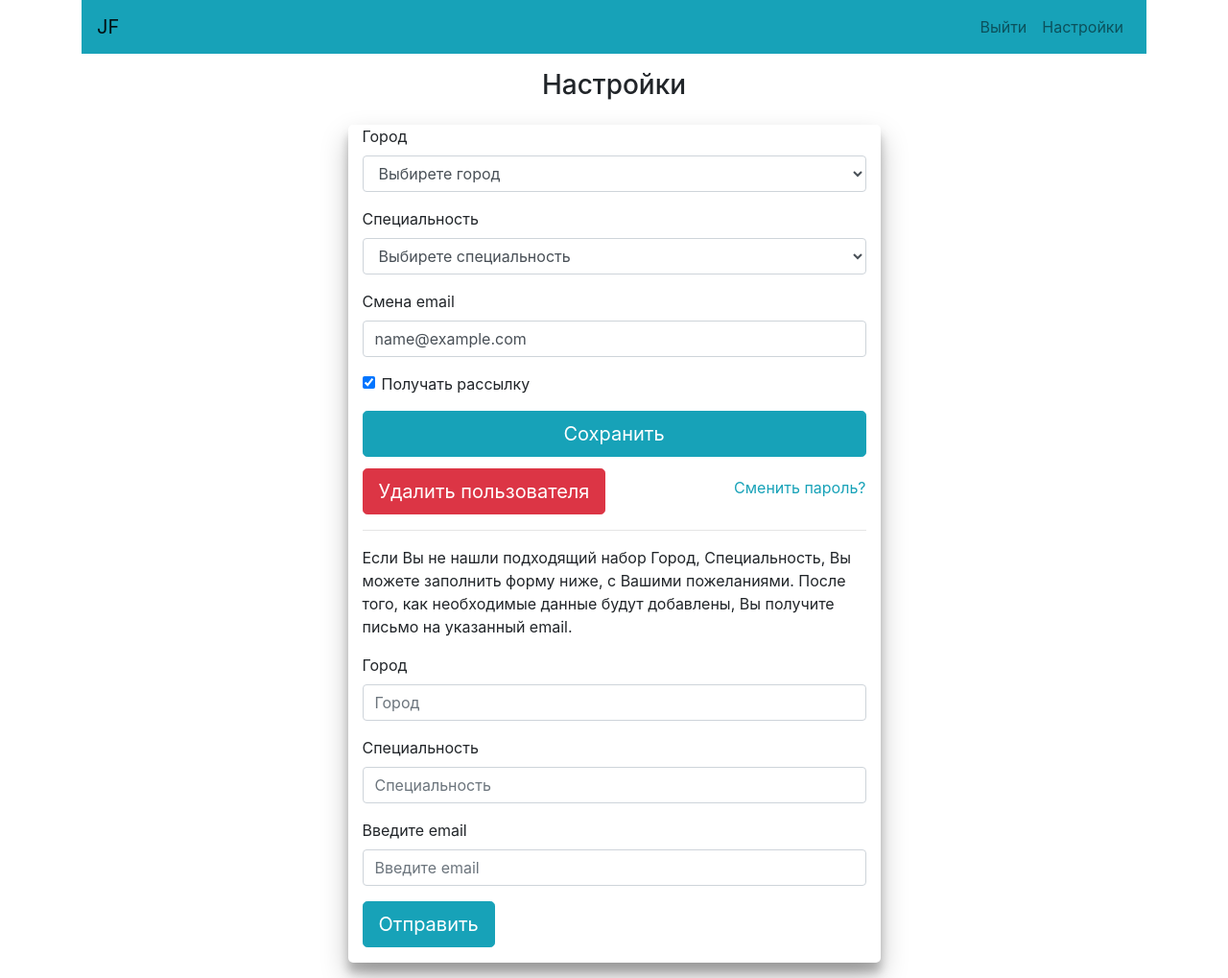
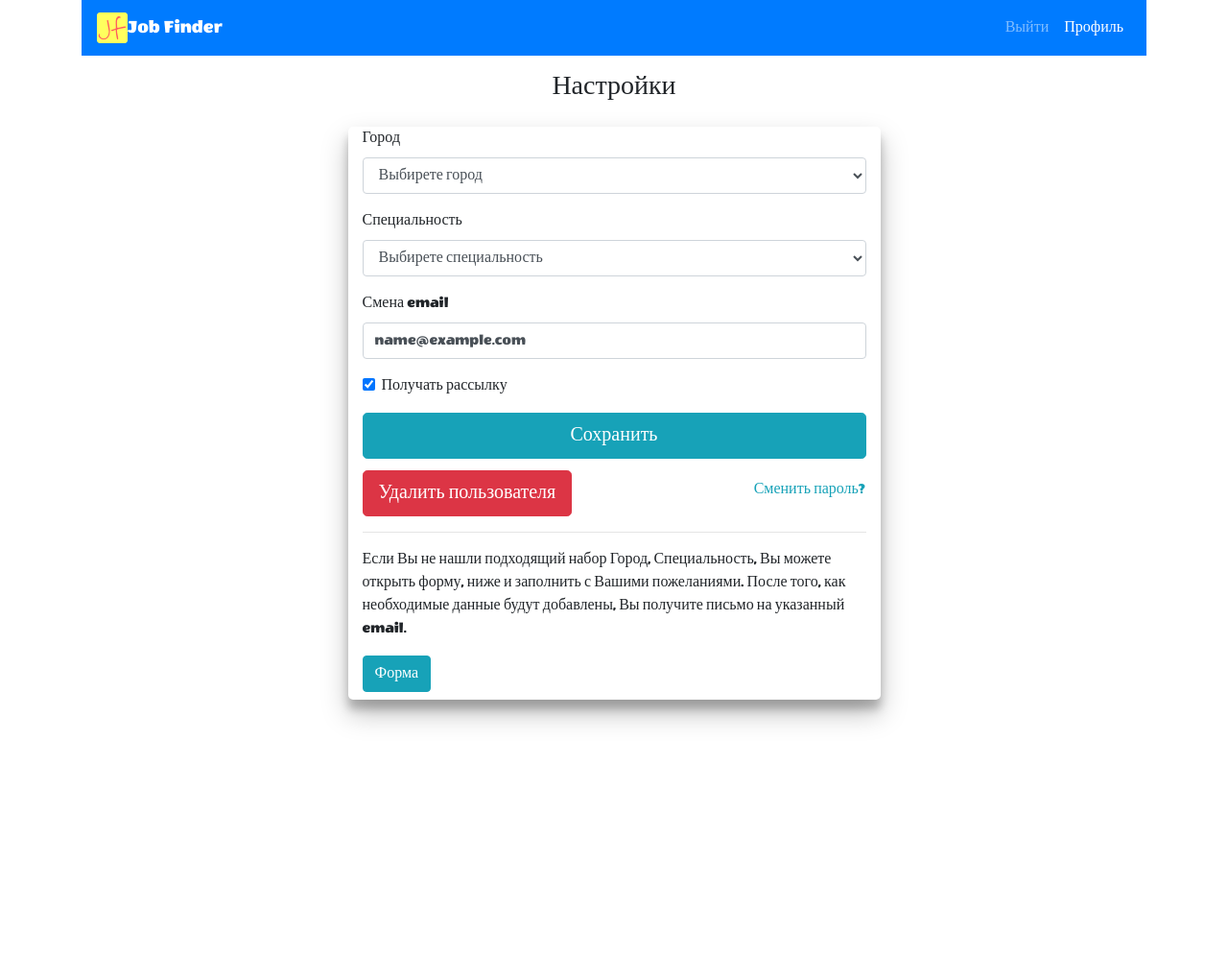
Before and after one commit to KLYMENKORUS/scraping_service, a Django app: page /accounts/update/ in a window 1280 px wide. Shown: the whole page at 96% size. After the commit the page ends 755 px from the top, so only its background shows below. Run offline with Django 4.2, Linux system fonts and the light colour scheme; the visitor is signed in with stand-in values (Sample User, id 1); data that the repository does not hold is empty; some libraries are stand-ins or nearby versions.

Commit message:
service update

```diff
--- a/accounts/templates/accounts/update.html
+++ b/accounts/templates/accounts/update.html
@@ -24,15 +24,21 @@
                     <a class="text-info float-right mt-3" href="{% url 'accounts:password_change' %}">Сменить пароль?</a>
                 </form>
                 <hr>
-                <p>Если Вы не нашли подходящий набор Город, Специальность, Вы можете заполнить форму ниже,
+                <p>Если Вы не нашли подходящий набор Город, Специальность, Вы можете открыть форму, ниже и заполнить
                     с Вашими пожеланиями. После того, как необходимые данные будут добавлены, Вы получите письмо на
                     указанный email.</p>
-                <form action="{% url 'accounts:contact' %}" method="post">
-                    {% csrf_token %}
-                    {% bootstrap_form contact_form %}
-                    <button class="btn btn-info mb-3 btn-lg" type="submit">Отправить</button>
-                </form>
 
+                <p>
+                  <button class="btn btn-info mb-2" type="button" data-toggle="collapse" data-target="#collapsed"
+                          aria-expanded="false" aria-controls="collapseExample">Форма</button>
+                </p>
+                <div class="collapse" id="collapsed">
+                    <form action="{% url 'accounts:contact' %}" method="post">
+                        {% csrf_token %}
+                        {% bootstrap_form contact_form %}
+                        <button class="btn btn-info mb-3 btn-lg" type="submit">Отправить</button>
+                    </form>
+                </div>
             </div>
         </div>
     </div>
--- a/scraping/forms.py
+++ b/scraping/forms.py
@@ -4,12 +4,12 @@ from .models import City, Language
 
 class FindForm(forms.Form):
     city = forms.ModelChoiceField(
-        queryset=City.objects.all(), to_field_name='slug', required=False,
+        queryset=City.objects.all(), to_field_name='slug', required=True,
         widget=forms.Select(attrs={'class': 'form-control'}), label='Город',
         empty_label='Выбирете город'
     )
     language = forms.ModelChoiceField(
-        queryset=Language.objects.all(), to_field_name='slug', required=False,
+        queryset=Language.objects.all(), to_field_name='slug', required=True,
         widget=forms.Select(attrs={'class': 'form-control'}), label='Специальность',
         empty_label='Выбирете специальность'
     )
--- a/static/base.css
+++ b/static/css/base.css
@@ -1,3 +1,11 @@
+@font-face {
+    font-family: Wendy One;
+    src: url(../fonts/WendyOne-Regular.ttf);
+}
+
+#fonts {
+    font-family: Wendy One;
+}
 #project {
     list-style-type: none;
     border: 1px solid #fff;
--- a/templates/base.html
+++ b/templates/base.html
@@ -1,6 +1,8 @@
 {% load bootstrap4 %}
 {% load static %}
-
+{% url 'accounts:login' as login_url %}
+{% url 'accounts:update' as update_url %}
+{% url 'accounts:register' as register_url %}
 
 
 <!doctype html>
@@ -9,17 +11,17 @@
       <!-- Required meta tags -->
       <meta charset="utf-8">
       <meta name="viewport" content="width=device-width, initial-scale=1, shrink-to-fit=no">
-
-    <link rel="stylesheet" type="text/css" href="{% static 'base.css' %}">
+      <link rel="icon" href="{% static 'images/favicon.ico' %}">
+      <link rel="stylesheet" type="text/css" href="{% static 'css/base.css' %}">
       {% bootstrap_css %}
       {% bootstrap_javascript jquery='slim' %}
-
       <title>{% block title %}{% endblock title %}</title>
   </head>
   <body>
-  <div class="container">
-    <nav class="navbar navbar-expand-lg navbar-light bg-info">
-      <a class="navbar-brand" href="{% url 'scraping:home' %}">JF</a>
+  <div class="container" id="fonts">
+    <nav class="navbar navbar-expand-lg navbar-dark bg-primary">
+      <a class="navbar-brand" href="{% url 'scraping:home' %}" id="fonts">
+          <img class="mr-auto" src="{% static 'images/favicon-32x32.png' %}" alt="img">Job Finder</a>
       <button class="navbar-toggler" type="button" data-toggle="collapse" data-target="#navbarNav" aria-controls="navbarNav" aria-expanded="false" aria-label="Toggle navigation">
         <span class="navbar-toggler-icon"></span>
       </button>
@@ -29,14 +31,14 @@
                 <li class="nav-item">
                     <a class="nav-link" href="{% url 'accounts:logout' %}">Выйти</a>
                 </li>
-                <li class="nav-item">
-                    <a class="nav-link" href="{% url 'accounts:update' %}">Настройки</a>
+                <li class="nav-item {% if request.path == update_url %} active {% endif %}">
+                    <a class="nav-link" href="{% url 'accounts:update' %}">Профиль</a>
                 </li>
             {% else %}
-                <li class="nav-item">
+                <li class="nav-item {% if request.path == login_url %} active {% endif %}">
                     <a class="nav-link" href="{% url 'accounts:login' %}">Войти</a>
                 </li>
-                <li class="nav-item">
+                <li class="nav-item {% if request.path == register_url %} active {% endif %}">
                     <a class="nav-link" href="{% url 'accounts:register' %}">Регистрация</a>
                 </li>
             {% endif %}
@@ -44,7 +46,7 @@
       </div>
     </nav>
   </div>
-    <div class="container my-3">
+    <div class="container my-3" id="fonts">
         <div class="col-md-6 my-3 mx-auto">{% bootstrap_messages %}</div>
         {% block content %}
         {% endblock content %}
```
Also changed, not shown: scraping/templates/scraping/list.html (+4 -4 lines), static/fonts/WendyOne-Regular.ttf (added), static/images/favicon-32x32.png (added), static/images/favicon.ico (added). Lines whose indentation alone changed are shown as unchanged.
